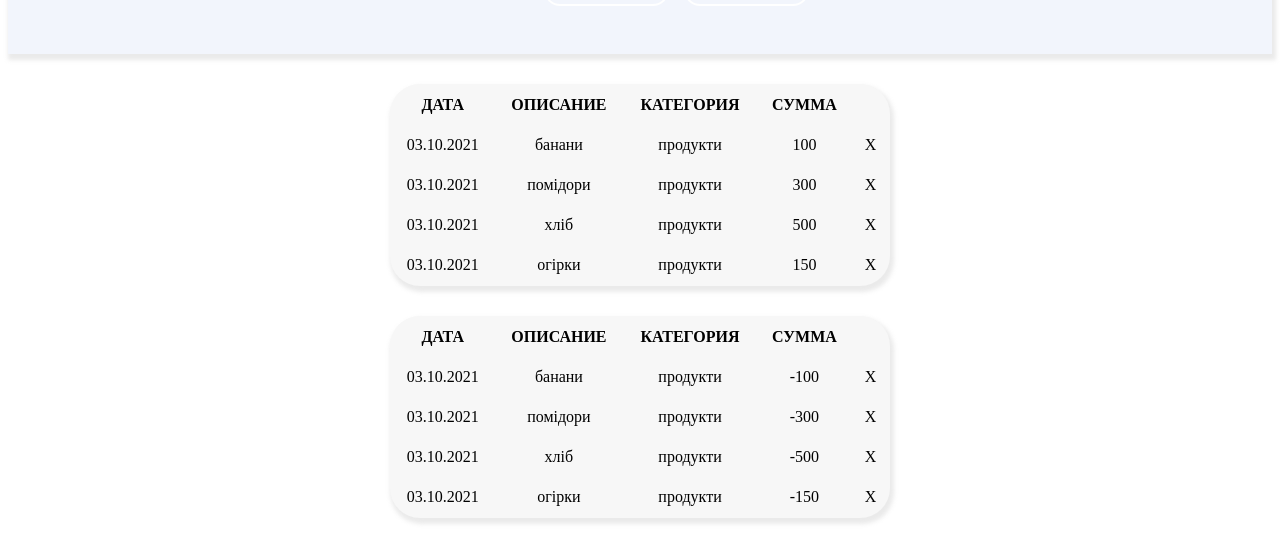
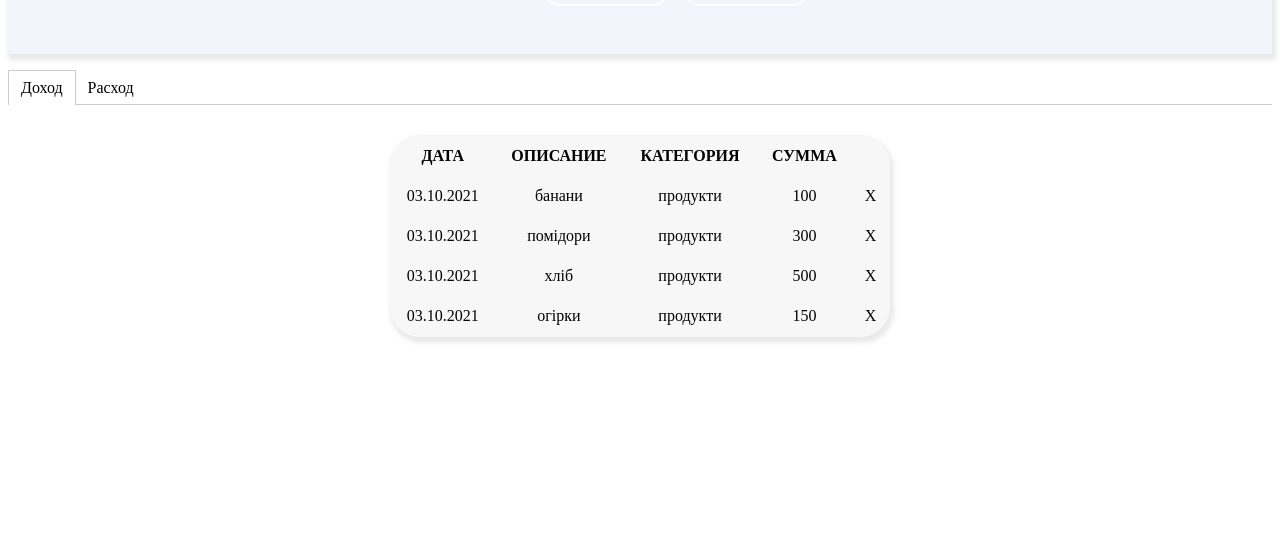
Before and after one commit to AlexLeonNovak/goit-kapusta-team-2-react, a React (Create React App) app: page / in a window 1280 px wide. Shown: the part 2221-2766 px from the top of the page. After the commit the page ends 2588 px from the top, so only its background shows below. Built offline with nearby package versions, Linux system fonts and the light colour scheme; the HTML template or start-up script is replaced by a standard one.

Commit message:
add tabs
and fixing comments

```diff
--- a/src/App.js
+++ b/src/App.js
@@ -1,24 +1,30 @@
-import Auth from './pages/Auth/Auth';
+import Auth from "./pages/Auth/Auth";
 import AuthForm from "./components/AuthForm/AuthForm";
-import IncomeList from "./components/income/incomeList";
-import ExpenseList from "./components/expense/expenseList";
-import HomeView from './views/Home/HomeView';
+import IncomeList from "./components/Income/IncomeList";
+import ExpenseList from "./components/Expense/ExpenseList";
+import HomeView from "./views/Home/HomeView";
 import Balance from "./components/Balance";
+import Tabs from "./components/Tabs/Tabs";
 
 // TODO видалити локальні TODO, коли буде BACK
-import IncomeApi from './components/income/api.json';
-import expenseApi from './components/expense/api.json';
-
+import IncomeApi from "./components/Income/api.json";
+import ExpenseApi from "./components/Expense/api.json";
 
 function App() {
   return (
     <>
-    <Auth />
-	    <HomeView />
+      <Auth />
+      <HomeView />
       <AuthForm />
       <Balance />
-      <IncomeList items={IncomeApi} />
-      <ExpenseList items={expenseApi} />
+      <Tabs>
+        <div label="Доход">
+          <IncomeList items={IncomeApi} />
+        </div>
+        <div label="Расход">
+          <ExpenseList items={ExpenseApi} />
+        </div>
+      </Tabs>
     </>
   );
 }
--- /dev/null
+++ b/src/components/Tabs/Tab.js
@@ -0,0 +1,36 @@
+import React, { Component } from "react";
+import PropTypes from "prop-types";
+
+class Tab extends Component {
+  static propTypes = {
+    activeTab: PropTypes.string.isRequired,
+    label: PropTypes.string.isRequired,
+    onClick: PropTypes.func.isRequired,
+  };
+
+  onClick = () => {
+    const { label, onClick } = this.props;
+    onClick(label);
+  };
+
+  render() {
+    const {
+      onClick,
+      props: { activeTab, label },
+    } = this;
+
+    let className = "tab-list-item";
+
+    if (activeTab === label) {
+      className += " tab-list-active";
+    }
+
+    return (
+      <li className={className} onClick={onClick}>
+        {label}
+      </li>
+    );
+  }
+}
+
+export default Tab;
--- /dev/null
+++ b/src/components/Tabs/Tabs.js
@@ -0,0 +1,58 @@
+import React, { Component } from "react";
+import PropTypes from "prop-types";
+import Tab from "./Tab";
+
+import "./tab.css";
+
+class Tabs extends Component {
+  static propTypes = {
+    children: PropTypes.instanceOf(Array).isRequired,
+  };
+
+  constructor(props) {
+    super(props);
+
+    this.state = {
+      activeTab: this.props.children[0].props.label,
+    };
+  }
+
+  onClickTabItem = (tab) => {
+    this.setState({ activeTab: tab });
+  };
+
+  render() {
+    const {
+      onClickTabItem,
+      props: { children },
+      state: { activeTab },
+    } = this;
+
+    return (
+      <div className="tabs">
+        <ol className="tab-list">
+          {children.map((child) => {
+            const { label } = child.props;
+
+            return (
+              <Tab
+                activeTab={activeTab}
+                key={label}
+                label={label}
+                onClick={onClickTabItem}
+              />
+            );
+          })}
+        </ol>
+        <div className="tab-content">
+          {children.map((child) => {
+            if (child.props.label !== activeTab) return undefined;
+            return child.props.children;
+          })}
+        </div>
+      </div>
+    );
+  }
+}
+
+export default Tabs;
--- /dev/null
+++ b/src/components/Tabs/tab.css
@@ -0,0 +1,18 @@
+.tab-list {
+  border-bottom: 1px solid #ccc;
+  padding-left: 0;
+}
+
+.tab-list-item {
+  cursor: pointer;
+  display: inline-block;
+  list-style: none;
+  margin-bottom: -1px;
+  padding: 0.5rem 0.75rem;
+}
+
+.tab-list-active {
+  background-color: white;
+  border: solid #ccc;
+  border-width: 1px 1px 0 1px;
+}
--- a/src/components/expense/api.json
+++ b/src/components/expense/api.json
@@ -1,4 +1,4 @@
-[{"date":"03.10.2021", "desc":"банани", "catt":"продукти", "summ":"100"},
-{"date":"03.10.2021", "desc":"помідори", "catt":"продукти", "summ":"300"},
-{"date":"03.10.2021", "desc":"хліб", "catt":"продукти", "summ":"500"},
-{"date":"03.10.2021", "desc":"огірки", "catt":"продукти", "summ":"150"}]
+[{"date":"03.10.2021", "desc":"банани", "catt":"продукти", "summ":100},
+{"date":"03.10.2021", "desc":"помідори", "catt":"продукти", "summ":300},
+{"date":"03.10.2021", "desc":"хліб", "catt":"продукти", "summ":500},
+{"date":"03.10.2021", "desc":"огірки", "catt":"продукти", "summ":150}]
--- a/src/components/expense/expenseItem.js
+++ b/src/components/expense/expenseItem.js
@@ -7,7 +7,6 @@ const ExpenseItem = ({ id, date, desc, catt, summ }) => (
     <td>{catt}</td>
     <td>-{summ}</td>
     <td>
-      {/* TODO change "X" for deleteButton.svg, when it will be */}
       <span>X</span>
     </td>
   </tr>
--- a/src/components/expense/expenseList.js
+++ b/src/components/expense/expenseList.js
@@ -1,6 +1,6 @@
 import PropTypes from "prop-types";
 
-import ExpenseItem from "./expenseItem";
+import ExpenseItem from "./ExpenseItem";
 
 import "./expense.css";
 
@@ -16,31 +16,28 @@ const ExpenseList = ({ items }) => (
       </tr>
     </thead>
 
+    {/* TODO need to fix error with unique id */}
+
     <tbody>
       {items.map(({ id, date, desc, catt, summ, del }) => (
-        <ExpenseItem
-          key={id}
-          date={date}
-          desc={desc}
-          catt={catt}
-          summ={summ}
-          del={del}
-        />
+        <ExpenseItem key={id} date={date} desc={desc} catt={catt} summ={summ} />
       ))}
     </tbody>
   </table>
 );
 
 ExpenseList.defaultProps = {
-  amount: "---",
+  date: "---",
+  desc: "---",
+  catt: "---",
+  summ: "---",
 };
 
 ExpenseList.propTypes = {
   date: PropTypes.string,
   desc: PropTypes.string,
   catt: PropTypes.string,
-  summ: PropTypes.number,
-  del: PropTypes.func,
+  summ: PropTypes.string,
 };
 
 export default ExpenseList;
--- a/src/components/income/api.json
+++ b/src/components/income/api.json
@@ -1,4 +1,4 @@
-[{"date":"03.10.2021", "desc":"банани", "catt":"продукти", "summ":"100"},
-{"date":"03.10.2021", "desc":"помідори", "catt":"продукти", "summ":"300"},
-{"date":"03.10.2021", "desc":"хліб", "catt":"продукти", "summ":"500"},
-{"date":"03.10.2021", "desc":"огірки", "catt":"продукти", "summ":"150"}]
+[{"date":"03.10.2021", "desc":"банани", "catt":"продукти", "summ":100},
+{"date":"03.10.2021", "desc":"помідори", "catt":"продукти", "summ":300},
+{"date":"03.10.2021", "desc":"хліб", "catt":"продукти", "summ":500},
+{"date":"03.10.2021", "desc":"огірки", "catt":"продукти", "summ":150}]
--- a/src/components/income/incomeItem.js
+++ b/src/components/income/incomeItem.js
@@ -7,7 +7,6 @@ const IncomeItem = ({ id, date, desc, catt, summ }) => (
     <td>{catt}</td>
     <td>{summ}</td>
     <td>
-      {/* TODO change "X" for deleteButton.svg, when it will be */}
       <span>X</span>
     </td>
   </tr>
--- a/src/components/income/incomeList.js
+++ b/src/components/income/incomeList.js
@@ -1,6 +1,7 @@
+import React from "react";
 import PropTypes from "prop-types";
 
-import IncomeItem from "./incomeItem";
+import IncomeItem from "./IncomeItem";
 
 import "./income.css";
 
@@ -16,31 +17,28 @@ const IncomeList = ({ items }) => (
       </tr>
     </thead>
 
+    {/* TODO need to fix error with unique id */}
+
     <tbody>
-      {items.map(({ id, date, desc, catt, summ, del }) => (
-        <IncomeItem
-          key={id}
-          date={date}
-          desc={desc}
-          catt={catt}
-          summ={summ}
-          del={del}
-        />
+      {items.map(({ id, date, desc, catt, summ }) => (
+        <IncomeItem key={id} date={date} desc={desc} catt={catt} summ={summ} />
       ))}
     </tbody>
   </table>
 );
 
 IncomeList.defaultProps = {
-  amount: "---",
+  date: "---",
+  desc: "---",
+  catt: "---",
+  summ: "---",
 };
 
 IncomeList.propTypes = {
   date: PropTypes.string,
   desc: PropTypes.string,
   catt: PropTypes.string,
-  summ: PropTypes.number,
-  del: PropTypes.func,
+  summ: PropTypes.string,
 };
 
 export default IncomeList;
```
